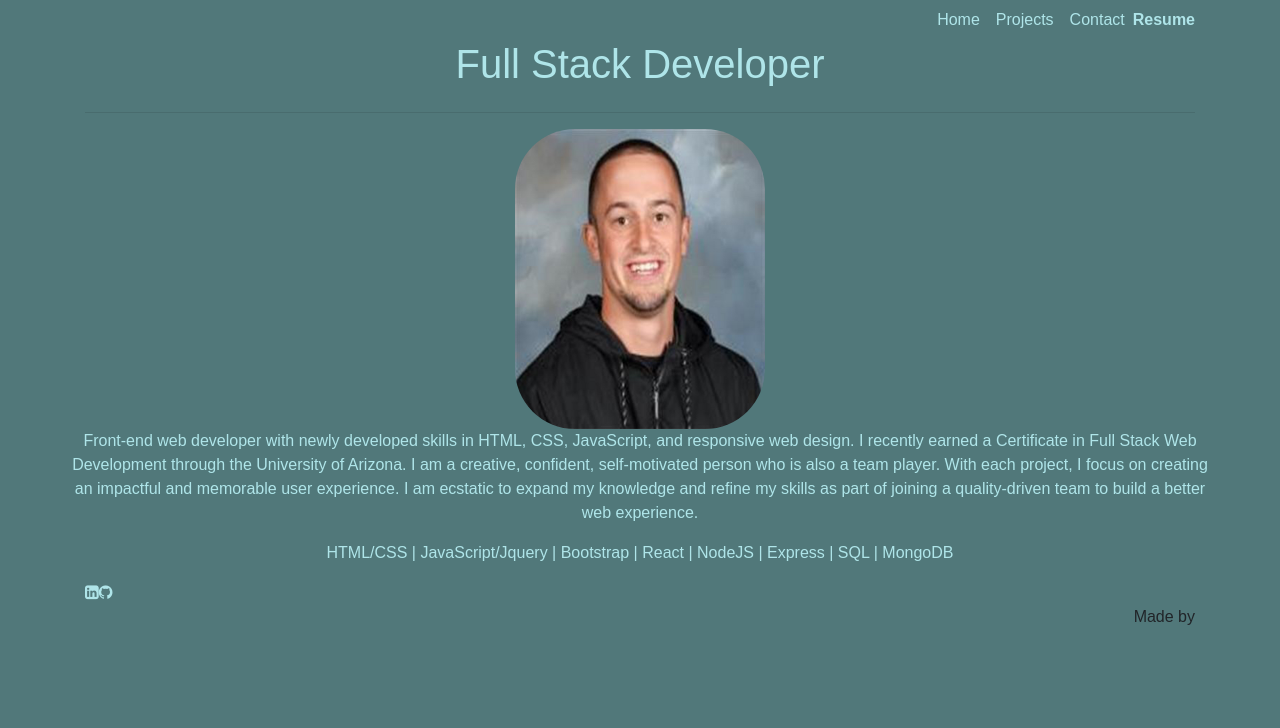
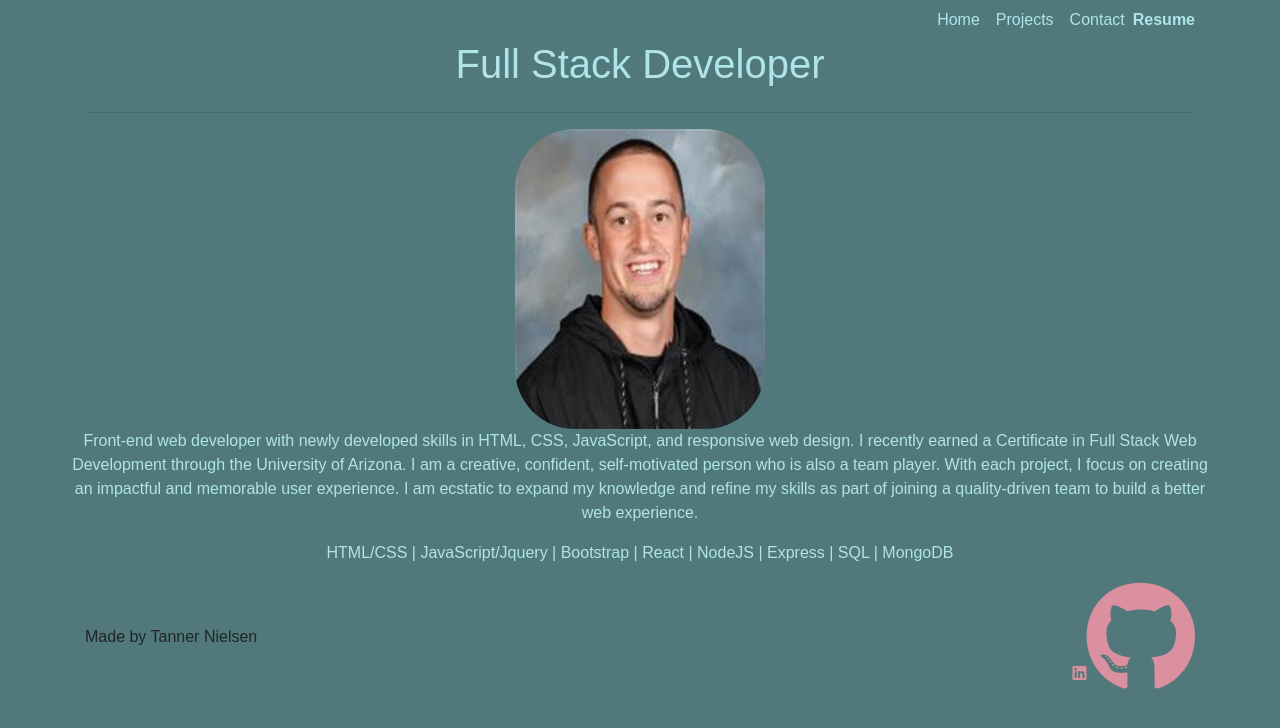
Before and after one commit to tanMan5/Tanner-Nielsen-Portfolio, a React (Create React App) app in the folder client/: page / in a window 1280 px wide. Shown: the top 728 px of the page. Built offline with nearby package versions, Linux system fonts and the light colour scheme.

Commit message:
added font awesome for styling

```diff
--- a/client/package.json
+++ b/client/package.json
@@ -4,6 +4,9 @@
   "private": true,
   "proxy": "http://localhost:3001/",
   "dependencies": {
+    "@fortawesome/fontawesome-svg-core": "^1.2.32",
+    "@fortawesome/free-solid-svg-icons": "^5.15.1",
+    "@fortawesome/react-fontawesome": "^0.1.12",
     "bootstrap": "^4.5.3",
     "react": "^16.6.3",
     "react-bootstrap": "^1.3.0",
--- a/client/public/index.html
+++ b/client/public/index.html
@@ -52,6 +52,7 @@
   <script src="https://stackpath.bootstrapcdn.com/bootstrap/4.5.2/js/bootstrap.min.js"
     integrity="sha384-B4gt1jrGC7Jh4AgTPSdUtOBvfO8shuf57BaghqFfPlYxofvL8/KUEfYiJOMMV+rV"
     crossorigin="anonymous"></script>
+    <script src="https://kit.fontawesome.com/65aa684d35.js" crossorigin="anonymous"></script>
 
 </body>
 
--- a/client/src/components/Containers/Home/index.js
+++ b/client/src/components/Containers/Home/index.js
@@ -24,14 +24,7 @@ function HomeContainer() {
                 <p>
                     HTML/CSS | JavaScript/Jquery | Bootstrap | React | NodeJS | Express | SQL | MongoDB
                 </p>
-                <div className="social-links">
-                    <a href="https://www.linkedin.com/in/tanernielsen/" rel="noopener noreferrer" target="_blank">
-                        <i className="fa fa-linkedin-square" aria-hidden="true" />
-                    </a>
-                    <a href="https://github.com/tanMan5" rel="noopener noreferrer" target="_blank">
-                        <i className="fa fa-github" aria-hidden="true" />
-                    </a>
-                </div>
+
             </div>
         </Container>
     )
--- a/client/src/components/footer/index.js
+++ b/client/src/components/footer/index.js
@@ -2,6 +2,7 @@ import React, { Component } from 'react';
 import Nav from 'react-bootstrap/Nav';
 import Navbar from 'react-bootstrap/Navbar';
 import Container from 'react-bootstrap/Container';
+import "./style.css"
 
 
 class Footer extends Component {
@@ -9,11 +10,19 @@ class Footer extends Component {
         return (
             <Container>
                 <Navbar sticky="bottom" expand="lg" variant="light" bg="light">
-                    <Nav className="container navbar justify-content-end flex-column flex-sm-row" activeKey="/home">
-                        Made by
+                    <Nav className="container navbar justify-content flex-column flex-sm-row" activeKey="/home">
+                        Made by Tanner Nielsen
 
+                    <div className="social-links">
+                    <a href="https://www.linkedin.com/in/tanernielsen/" rel="noopener noreferrer" target="_blank">
+                        <i className="fa fa-linkedin-square" aria-hidden="true" />
+                    </a>
+                    <a href="https://github.com/tanMan5" rel="noopener noreferrer" target="_blank">
+                        <i className="fa fa-github fa-7x" aria-hidden="true" />
+                    </a>
+                </div>
+                </Nav>
 
-                    </Nav>
                 </Navbar>
             </Container>
         )
--- /dev/null
+++ b/client/src/components/footer/style.css
@@ -0,0 +1,4 @@
+i {
+
+    color: rgb(218, 144, 159);
+}
```
Also changed, not shown: 1 other file (tests, documents, lock files or other folders).
